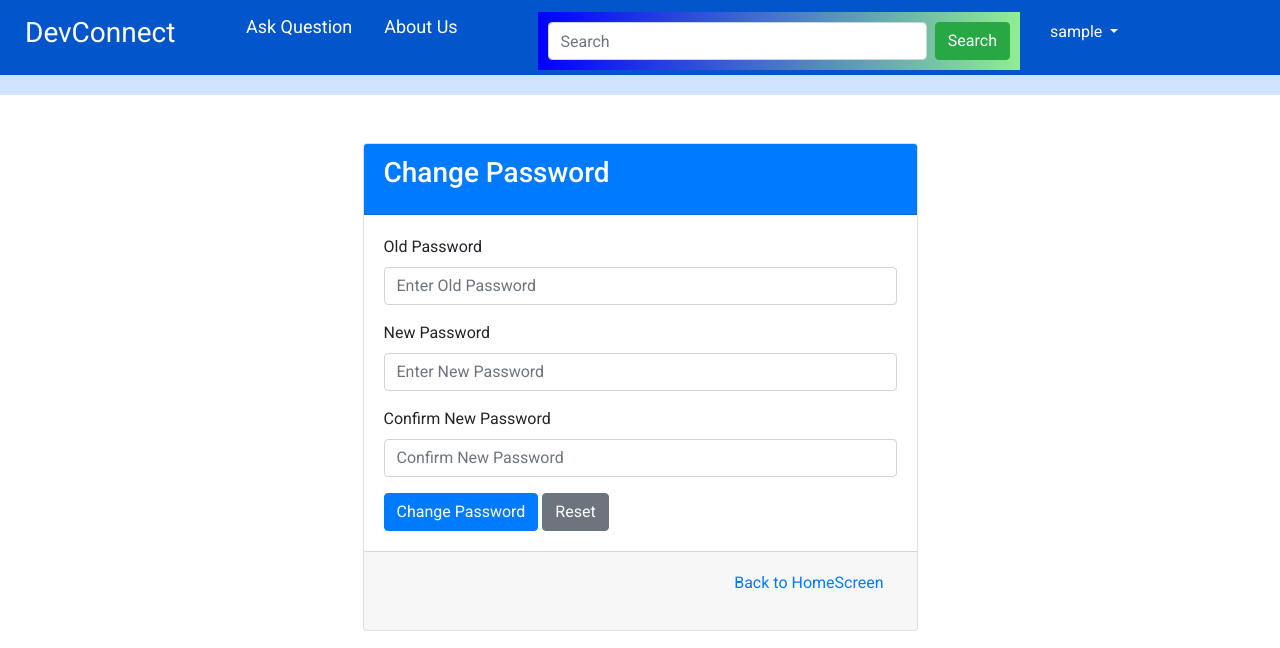
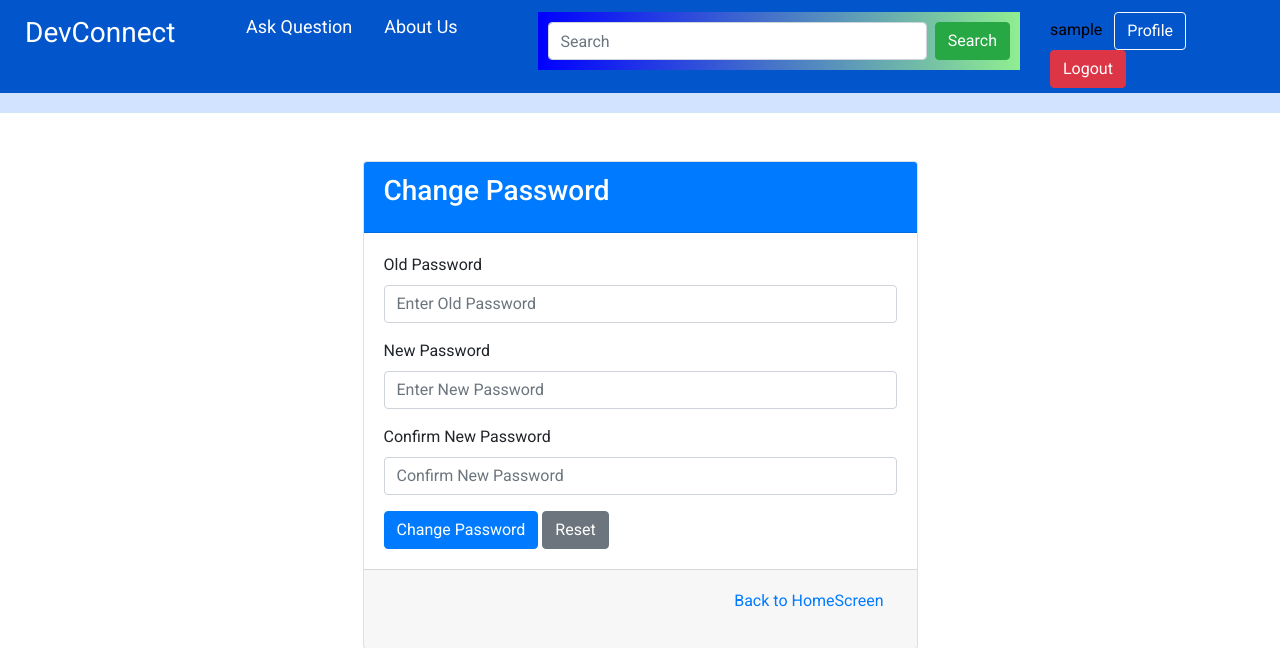
Before and after one commit to ramandatta87/CITS5505_UWA_Group_Project, a Flask app: page /auth/change_password in a window 1280 px wide. Shown: the top 648 px of the page. Run offline with Flask 3, Linux system fonts and the light colour scheme; the visitor is signed in with stand-in values (Sample User, id 1); data that the repository does not hold is empty; some libraries are stand-ins or nearby versions.

Commit message:
Updated Nav.html to display Profile and Logout Button

```diff
--- a/app/templates/includes/nav.html
+++ b/app/templates/includes/nav.html
@@ -28,23 +28,12 @@
                         </div>
                         <div class="col-md-2">
                             {% if 'logged_in' in session and session['logged_in'] %}
-                            <!-- User dropdown menu -->
-                            <ul class="navbar-nav ms-auto">
-                                <li class="nav-item dropdown">
-                                    <a class="nav-link dropdown-toggle" href="#" id="navbarDropdownMenuLink" role="button" data-bs-toggle="dropdown" aria-expanded="false">
-                                        {{ session['user_name'] }}
-                                    </a>
-                                    <ul class="dropdown-menu dropdown-menu-end" aria-labelledby="navbarDropdownMenuLink">
-                                        <li class="p-0"><a class="dropdown-item link-dark" href="{{ url_for('auth.profile') }}">Profile</a></li>
-                                        <li class="p-0"><a class="dropdown-item link-dark" href="{{ url_for('auth.change_password') }}">Change Password</a></li>
-                                        <li class="p-0"><hr class="dropdown-divider"></li>
-                                        <li class="p-0"><a class="dropdown-item link-dark" href="{{ url_for('auth.logout') }}">Logout</a></li>
-                                    </ul>
-                                </li>
-                            </ul>
+                                <span class="me-2">{{ session['user_name'] }}</span>
+                                <a href="{{ url_for('auth.profile') }}" class="btn btn-outline-light me-2">Profile</a>
+                                <a href="{{ url_for('auth.logout') }}" class="btn btn-danger">Logout</a>
                             {% else %}
-                            <a href="{{ url_for('auth.login') }}" class="btn f-left btn-outline-light me-2">Login</a>
-                            <a href="{{ url_for('auth.register') }}" class="btn btn-success">Sign Up</a>
+                                <a href="{{ url_for('auth.login') }}" class="btn f-left btn-outline-light me-2">Login</a>
+                                <a href="{{ url_for('auth.register') }}" class="btn btn-success">Sign Up</a>
                             {% endif %}
                         </div>
                     </div>
```
